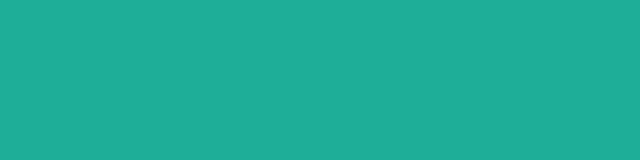
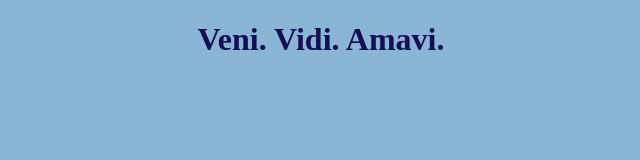
Before and after one commit to adirginciute/darbas, a plain HTML site: page index.html in a window 1280 px wide. Shown: the whole page, without its empty margins (319-959 px from the left). Drawn offline with Linux system fonts and the light colour scheme.

Commit message:
patobulinimas

```diff
--- a/index.html
+++ b/index.html
@@ -6,6 +6,6 @@
     <title>Svetaine</title>
   </head>
   <body>
-
+<h1>Veni. Vidi. Amavi.</h1>
   </body>
 </html>
--- a/style.css
+++ b/style.css
@@ -1,3 +1,8 @@
 body {
-  background: #1eae98;
+  background: #8ab6d6;
 }
+h1 {
+  display: flex;
+  justify-content: center;
+  color: #150e56;
+}
```
